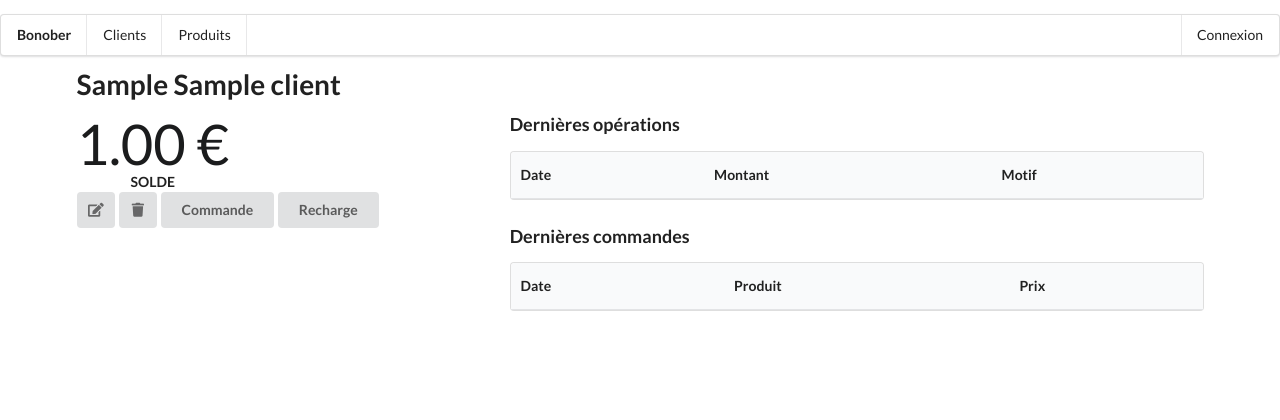
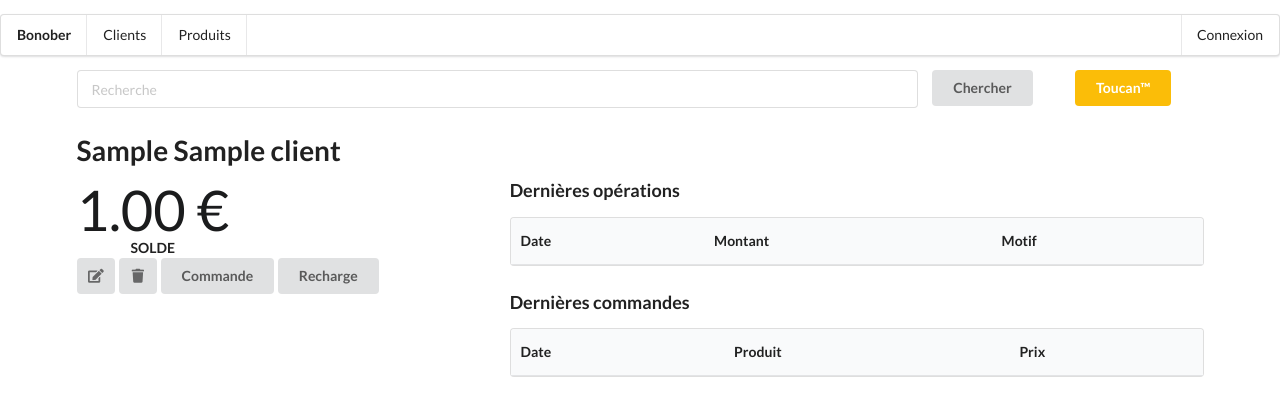
Before and after one commit to martinlehoux/bonober-2, a Node server app: template views/client.pug in a window 1280 px wide. Shown: the top 420 px of the page. Run offline with Node 20, Linux system fonts and the light colour scheme; tables that the repository leaves empty hold one stand-in row (values such as "Sample post"); the template is opened without the code that fills it: values that come from a table or form of the project are taken from there, most other values are stand-ins (such as "Sample title", 1, 10 or a date in 2020); grey boxes marked "Sample" are stand-in pictures; lists and menus that the app fills with data are empty; some libraries are stand-ins or nearby versions.

Commit message:
ajout de la recherche dans la page profil d'un client

```diff
--- a/views/client.pug
+++ b/views/client.pug
@@ -2,6 +2,15 @@
 
 block content
   .ui.container
+    form.ui.form(action="/clients" method="get")
+      .fields
+        .twelve.wide.field
+          input(type="text" name="search" placeholder="Recherche")
+        .two.wide.field
+          input.ui.button(type="submit" value="Chercher")
+        .two.wide.field
+          a.ui.button.yellow(href="/clients?membre=true") Toucan™
+
     h1.ui.header #{client.prenom} #{client.nom}
 
     .ui.grid
```
